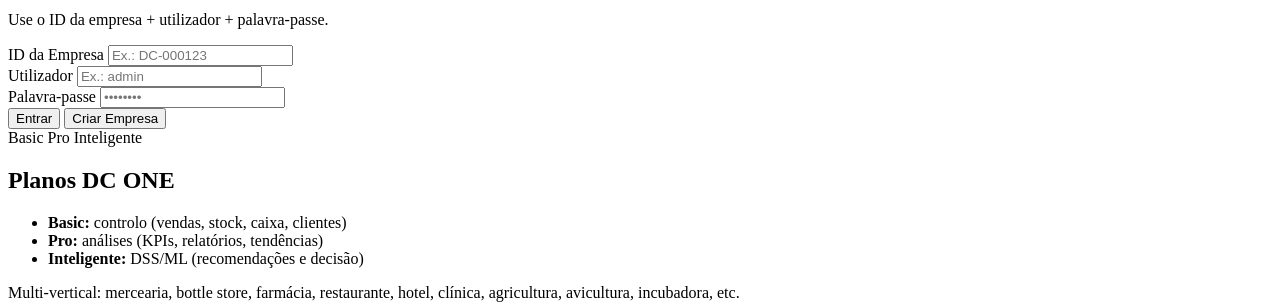
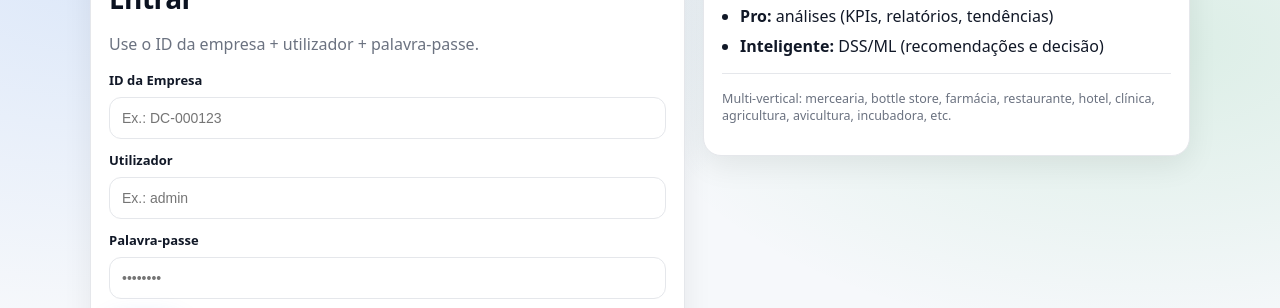
Before and after one commit to DC-t-spec/DC-ONE, a plain HTML site: page index.html in a window 1280 px wide. Shown: the part 118-426 px from the top of the page. Drawn offline with nearby package versions, Linux system fonts and the light colour scheme; a script that the page names is missing.

Commit message:
Update index.html

```diff
--- a/index.html
+++ b/index.html
@@ -6,7 +6,7 @@
   <meta charset="utf-8" />
   <meta name="viewport" content="width=device-width, initial-scale=1" />
   <title>DC ONE</title>
-  <link rel="stylesheet" href="css/app.css" />
+<link rel="stylesheet" href="./styles.css">
   <script src="https://cdn.jsdelivr.net/npm/@supabase/supabase-js@2"></script>
    <script src="script.js"></script>
 </head>
```
